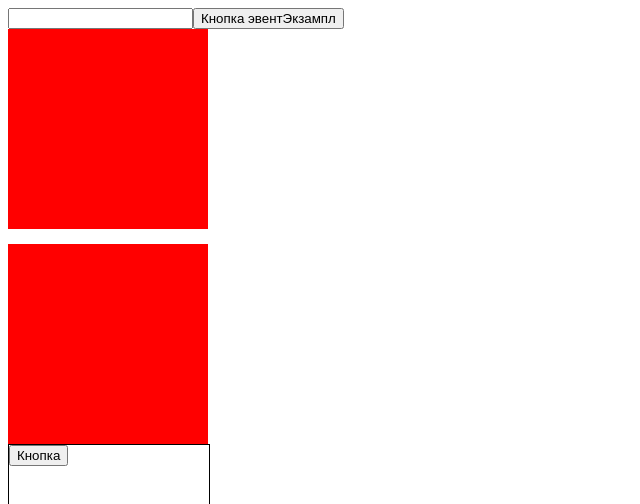
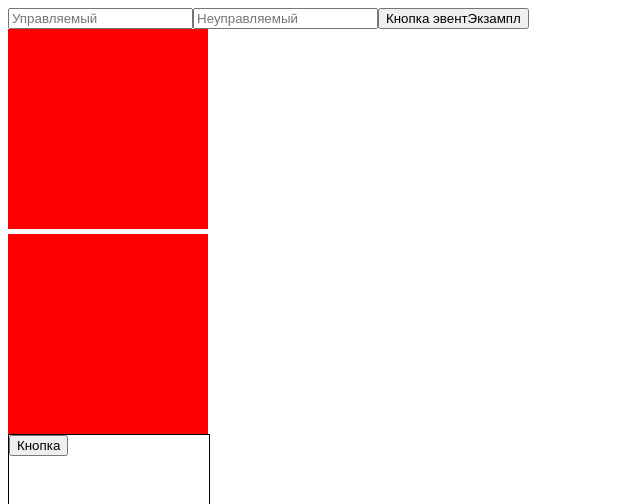
Before and after one commit to GrigoryGriko/learn_react-typescript, a React (Create React App) app: page / in a window 1280 px wide. Shown: the top 504 px of the page, without its empty margins (0-640 px from the left). Built offline with nearby package versions, Linux system fonts and the light colour scheme; no server answers.

Commit message:
feat: типизация хука useRef

```diff
--- a/src/components/EventsExample.tsx
+++ b/src/components/EventsExample.tsx
@@ -1,15 +1,17 @@
-import React, {FC, useState} from 'react';
+import React, {FC, useRef, useState} from 'react';
 
 const EventsExample: FC = () => {
   const [value, setValue] = useState<string>('')
   const [isDrag, setIsDrag] = useState<boolean>(false);
+  const inputRef = useRef<HTMLInputElement>(null)
 
   const changeHandler = (e: React.ChangeEvent<HTMLInputElement>) => {
     setValue(e.target.value);
+    console.log(e.target.value);
   }
 
   const clickHandler = (e: React.MouseEvent<HTMLButtonElement>) => {
-    console.log(value)
+    console.log(inputRef.current?.value)
   }
 
   const dragHandler = (e: React.DragEvent<HTMLDivElement>) => {
@@ -34,7 +36,8 @@
 
   return (
     <div>
-      <input value={value} onChange={changeHandler} type="text"/>
+      <input value={value} onChange={changeHandler} type="text" placeholder="Управляемый"/>
+      <input ref={inputRef} type="text" placeholder="Неуправляемый"/>
       <button onClick={clickHandler}>Кнопка эвентЭкзампл</button>
       <div
         onDrag={dragHandler}
@@ -45,7 +48,7 @@
         onDrop={dropHandler}
         onDragLeave={leaveHandler}
         onDragOver={dragWithPreventHandler}
-        style={{width: 200, height: 200, background: isDrag ? 'blue' : 'red', marginTop: 15}}>
+        style={{width: 200, height: 200, background: isDrag ? 'blue' : 'red', marginTop: 5}}>
       </div>
     </div>
   )
```
